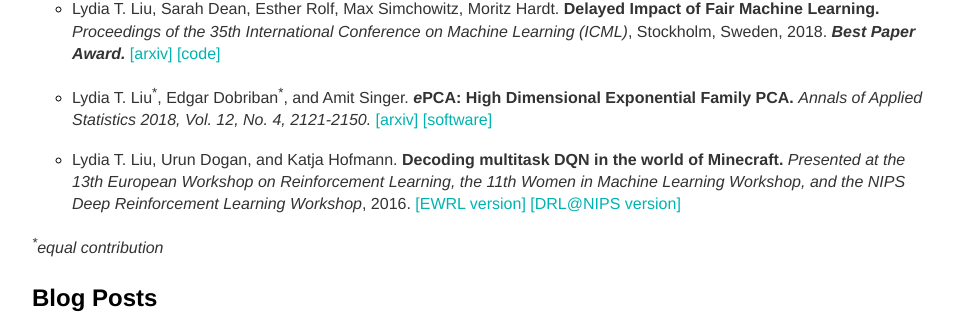
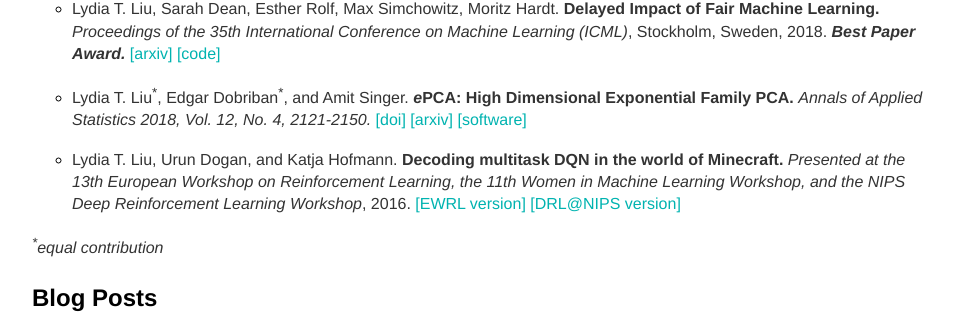
Before and after one commit to serenalwang/serenalwang.github.io, a Jekyll site: the page built from projects.md, in a window 1280 px wide. Shown: the part 295-609 px from the top of the page, without its empty margins (160-1114 px from the left). Built offline with Jekyll 4.4.1, drawn with Linux system fonts in a browser that asks for light colours.

Commit message:
Update projects.md

```diff
--- a/projects.md
+++ b/projects.md
@@ -11,7 +11,7 @@
 
 * Lydia T. Liu, Sarah Dean, Esther Rolf, Max Simchowitz, Moritz Hardt. **Delayed Impact of Fair Machine Learning.** *Proceedings of the 35th International Conference on Machine Learning (ICML)*, Stockholm, Sweden, 2018. ***Best Paper Award.*** [[arxiv]](https://arxiv.org/abs/1803.04383) [[code]](https://github.com/lydiatliu/delayedimpact)
 
-* Lydia T. Liu<sup>\*</sup>, Edgar Dobriban<sup>\*</sup>, and Amit Singer. ***e*****PCA: High Dimensional Exponential Family PCA.** *Annals of Applied Statistics 2018, Vol. 12, No. 4, 2121-2150.* [[arxiv]](https://arxiv.org/abs/1611.05550) [[software]](http://github.com/lydiatliu/epca/)
+* Lydia T. Liu<sup>\*</sup>, Edgar Dobriban<sup>\*</sup>, and Amit Singer. ***e*****PCA: High Dimensional Exponential Family PCA.** *Annals of Applied Statistics 2018, Vol. 12, No. 4, 2121-2150.* [[doi]](https://dx.doi.org/10.1214/18-AOAS1146) [[arxiv]](https://arxiv.org/abs/1611.05550) [[software]](http://github.com/lydiatliu/epca/)
 
 * Lydia T. Liu, Urun Dogan, and Katja Hofmann. **Decoding multitask DQN in the world of Minecraft.** *Presented at the 13th European Workshop on Reinforcement Learning, the 11th Women in Machine Learning Workshop, and the NIPS Deep Reinforcement Learning Workshop*, 2016. [[EWRL version]](https://ewrl.files.wordpress.com/2016/11/ewrl13-2016-submission-29.pdf) [[DRL@NIPS version]](https://drive.google.com/file/d/0B1PUpk7kwWu-bDd2djhqNEx2S2J4UURTUE1sVjVnS2tXZG9r/view)
 
```
